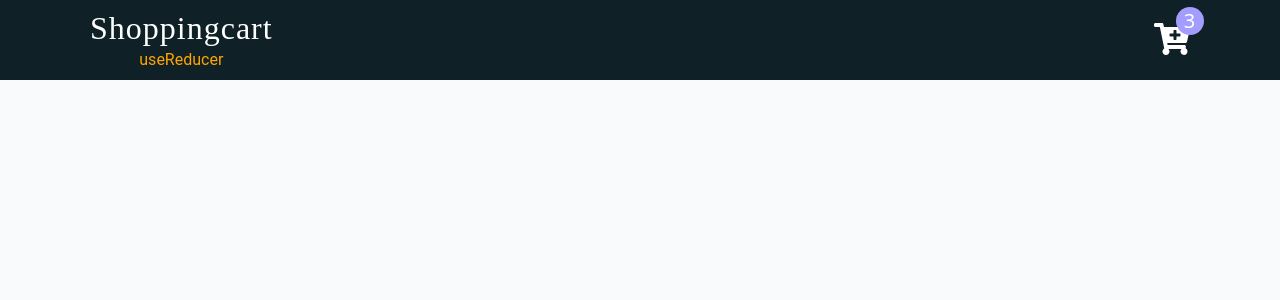
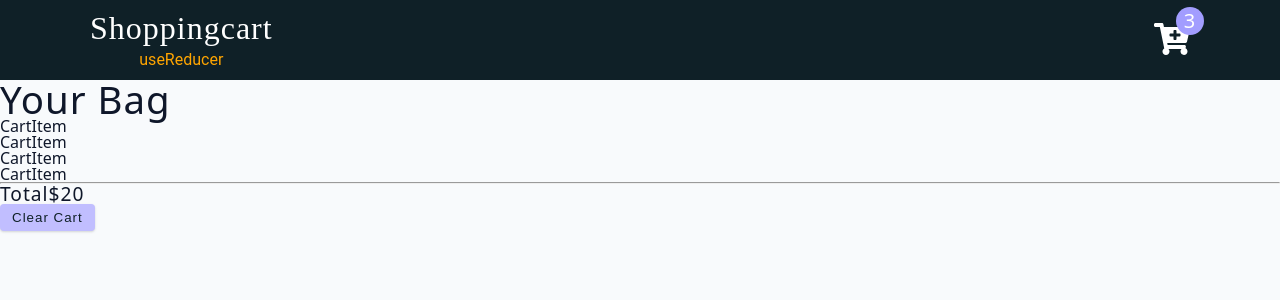
Before and after one commit to Hosea54/-Cart, a React (Vite) app: page / in a window 1280 px wide. Shown: the top 300 px of the page. Built offline with nearby package versions, Linux system fonts and the light colour scheme.

Commit message:
Added cart container

```diff
--- a/src/App.jsx
+++ b/src/App.jsx
@@ -1,8 +1,10 @@
+import CartContainer from "./CartContainer";
 import Navbar from "./Navbar";
 const App = () => {
   return (
     <main>
       <Navbar />
+      <CartContainer />
     </main>
   );
 };
--- /dev/null
+++ b/src/CartContainer.jsx
@@ -0,0 +1,44 @@
+import CartItem from "./CartItem";
+import cartItems from "./data";
+
+const CartContainer = () => {
+  const cartArray = [...cartItems];
+  if (cartArray.length === 0) {
+    return (
+      <section className="cart">
+        <header>
+          <h2>Bag</h2>
+          <h4 className="empty-cart">is currently empty</h4>
+        </header>
+      </section>
+    );
+  }
+  return (
+    <section className="cart">
+      <header>
+        <h2>Your bag</h2>
+      </header>
+      <div>
+        {cartArray.map((cartItem) => {
+          return <CartItem key={cartItem.id} {...cartItem} />;
+        })}
+      </div>
+      <footer>
+        <hr />
+        <div>
+          <h5 className="cart-total">
+            total<span>$20</span>
+          </h5>
+        </div>
+        <button
+          className="btn btn-hipster"
+          onClick={() => console.log("clear")}
+        >
+          {" "}
+          clear cart
+        </button>
+      </footer>
+    </section>
+  );
+};
+export default CartContainer;
--- /dev/null
+++ b/src/CartItem.jsx
@@ -0,0 +1,4 @@
+const CartItem = () => {
+  return <div>CartItem</div>;
+};
+export default CartItem;
```
